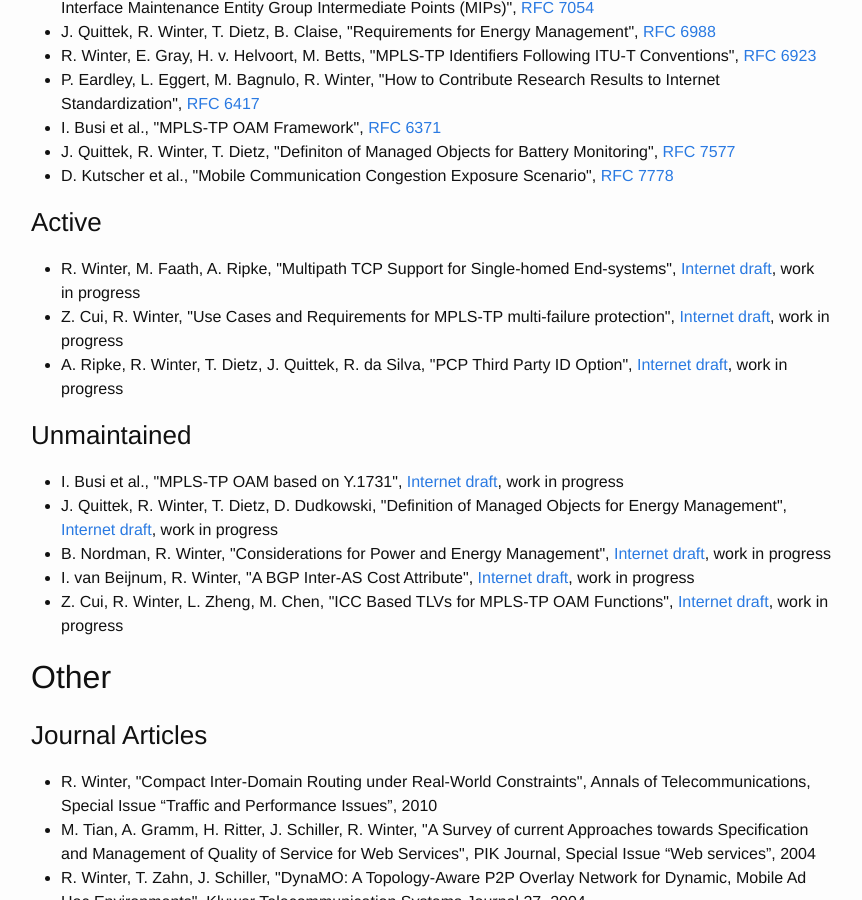
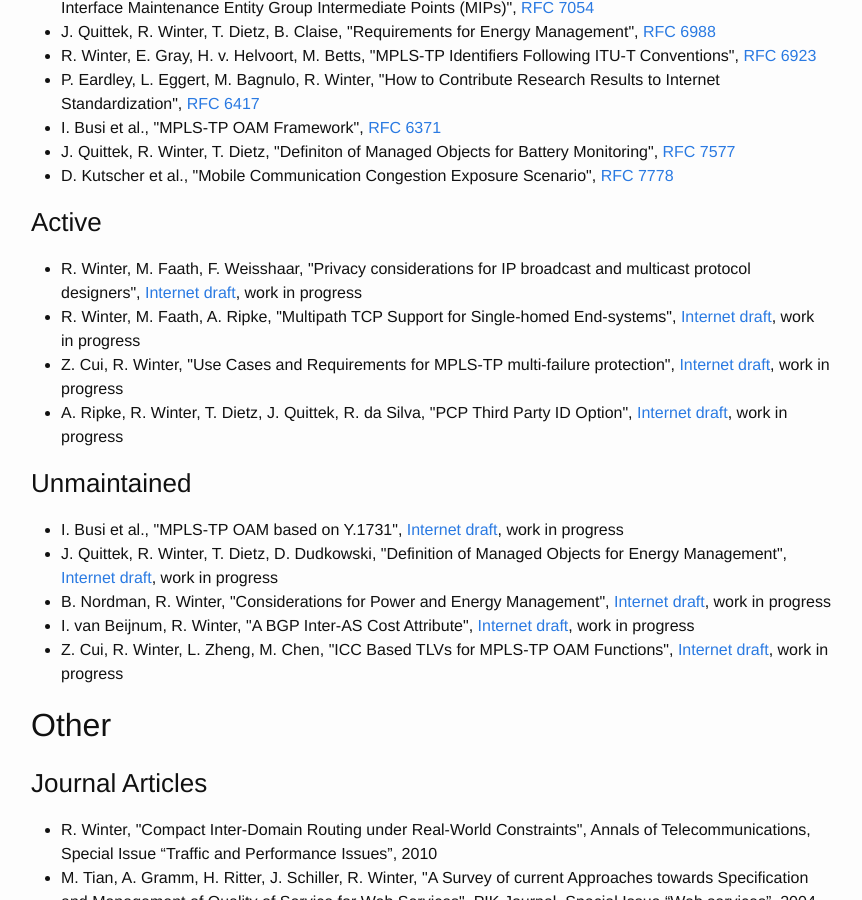
Before and after one commit to HSAnet/hsanet.github.io, a Jekyll site: the page built from publications_rolf.md, in a window 1280 px wide and 900 px high, scrolled down 1663 px. Shown: the whole window, without its empty margins (209-1071 px from the left). Built offline with Jekyll 4.4.1, drawn with Linux system fonts in a browser that asks for light colours.

Commit message:
broadcast considerations draft added

```diff
--- a/_data/publications_rolf.yml
+++ b/_data/publications_rolf.yml
@@ -271,6 +271,14 @@
 # Standards contributions
 ## active drafts
 
+- title: Privacy considerations for IP broadcast and multicast protocol designers
+  authors:
+    - name: R. Winter
+    - name: M. Faath
+    - name: F. Weisshaar
+  type: id-active
+  ref: Internet draft
+  link: "https://tools.ietf.org/html/draft-winfaa-intarea-broadcast-consider"
 - title: Multipath TCP Support for Single-homed End-systems
   authors:
     - name: R. Winter
```
